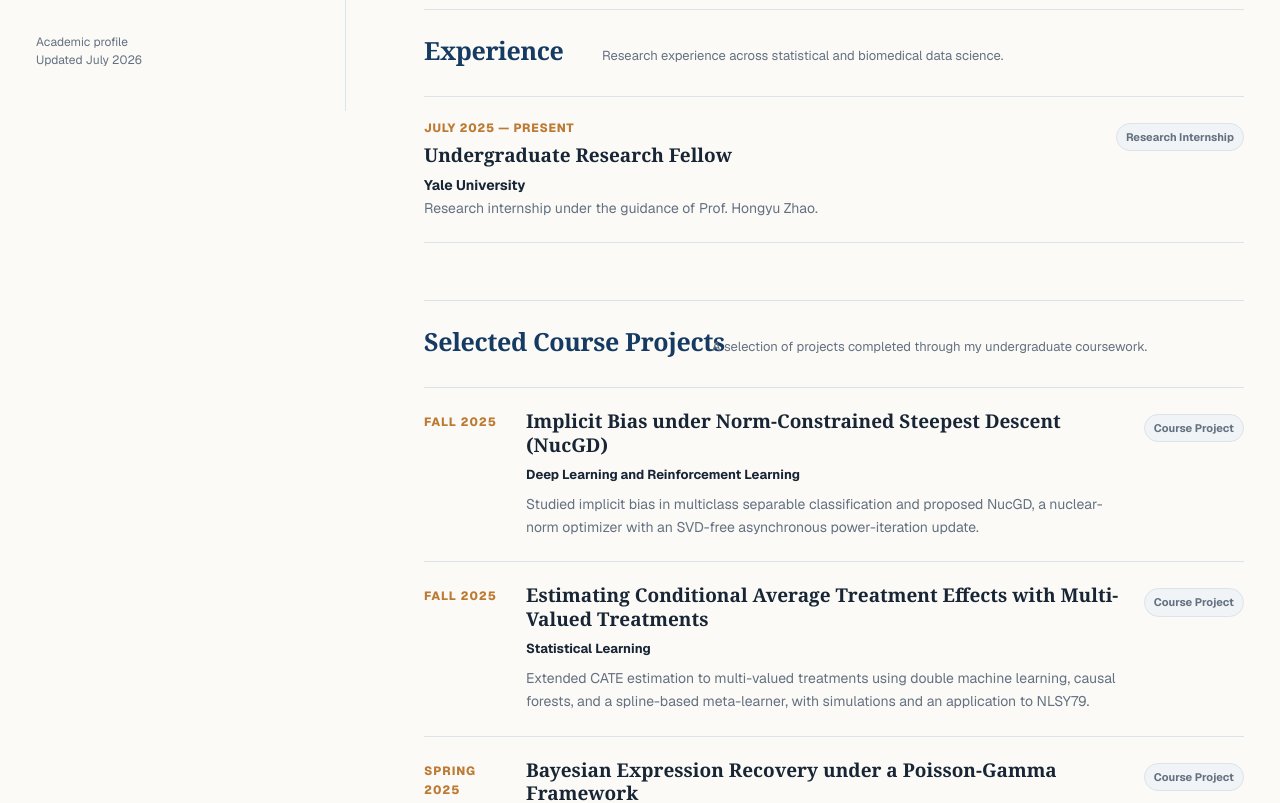
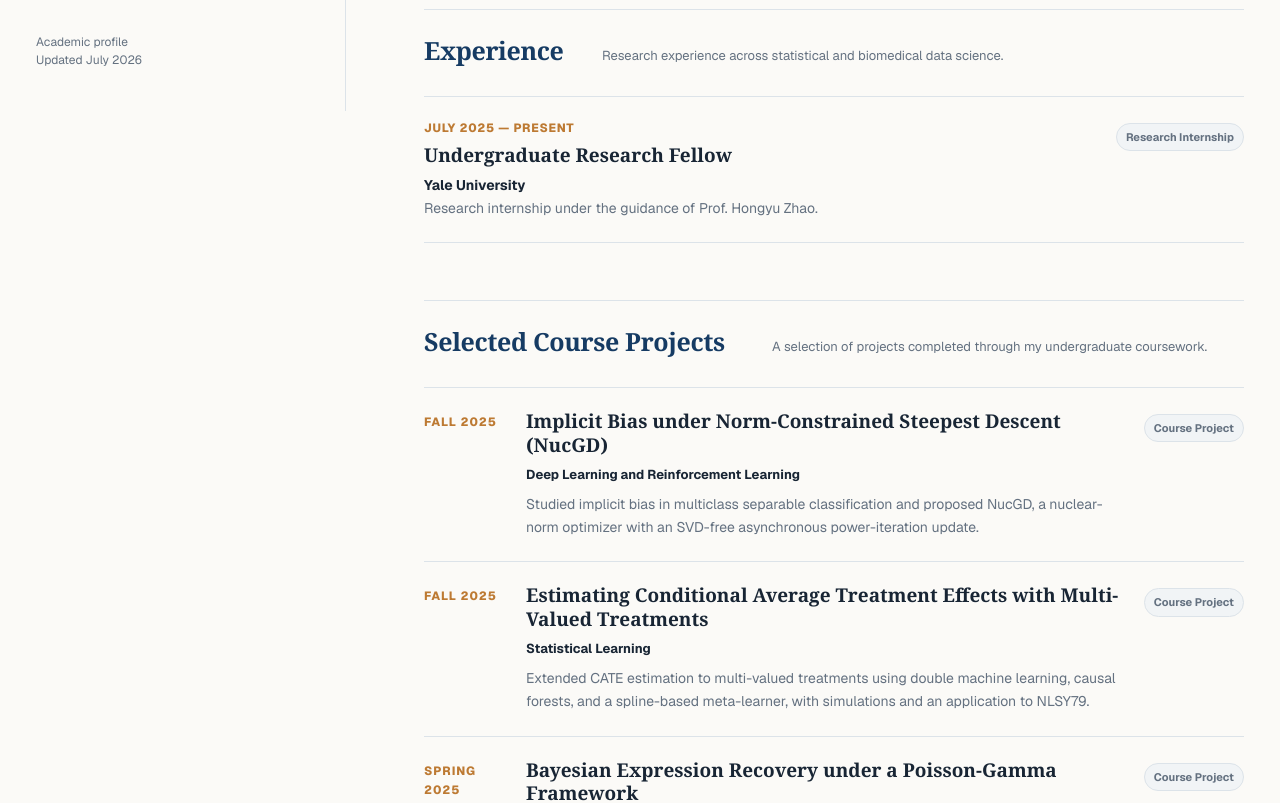
Before and after one commit to KaixuTang/KaixuTang.github.io, a Next.js app: page / in a window 1280 px wide. Shown: the part 790-1593 px from the top of the page. Built offline with nearby package versions, Linux system fonts and the light colour scheme.

Commit message:
Keep course project heading on one line

```diff
--- a/app/globals.css
+++ b/app/globals.css
@@ -409,7 +409,7 @@ section {
 }
 
 #work .section-head {
-  grid-template-columns: 260px minmax(0, 1fr);
+  grid-template-columns: 320px minmax(0, 1fr);
 }
 
 #work .section-head h2 {
```
